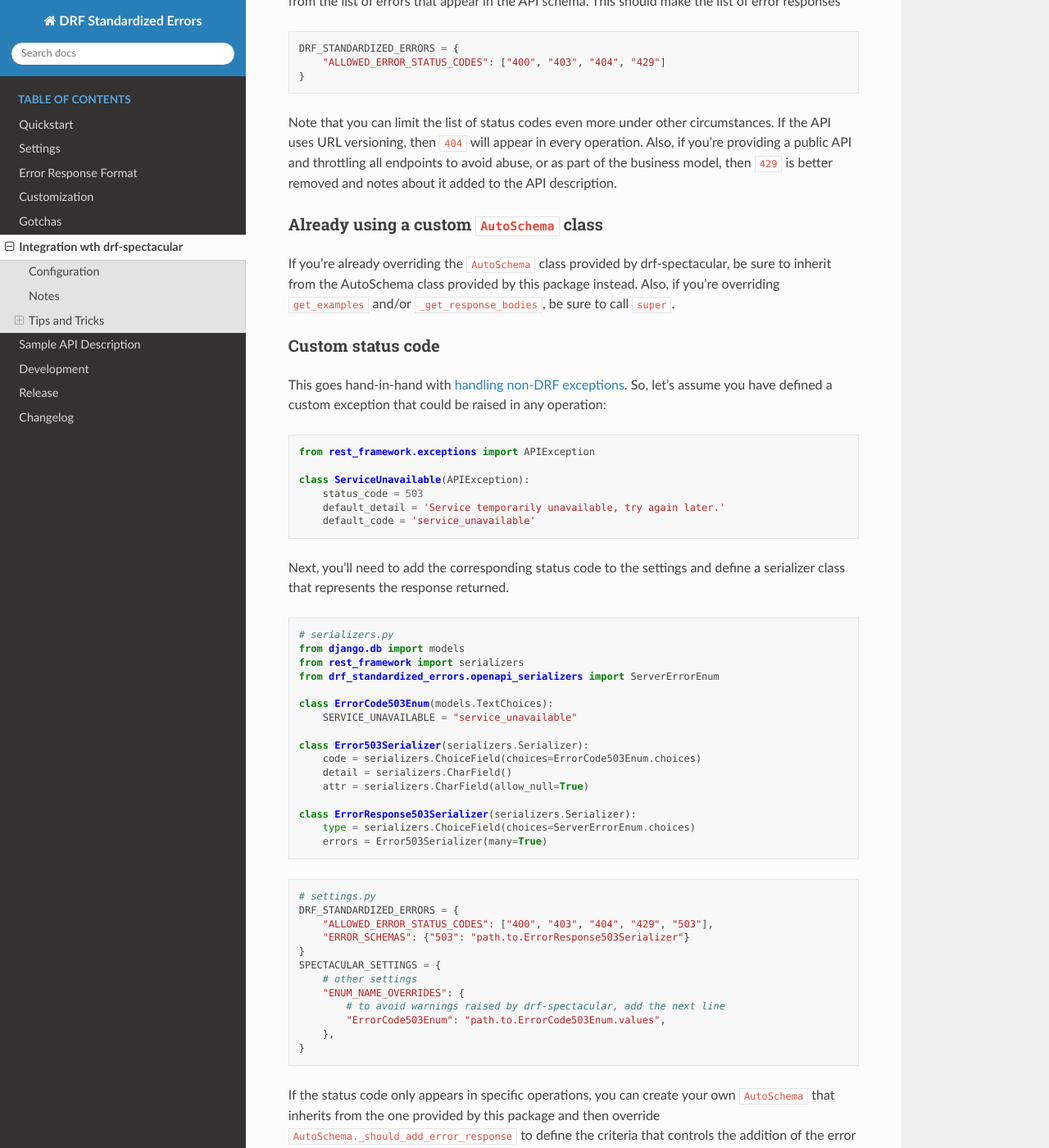
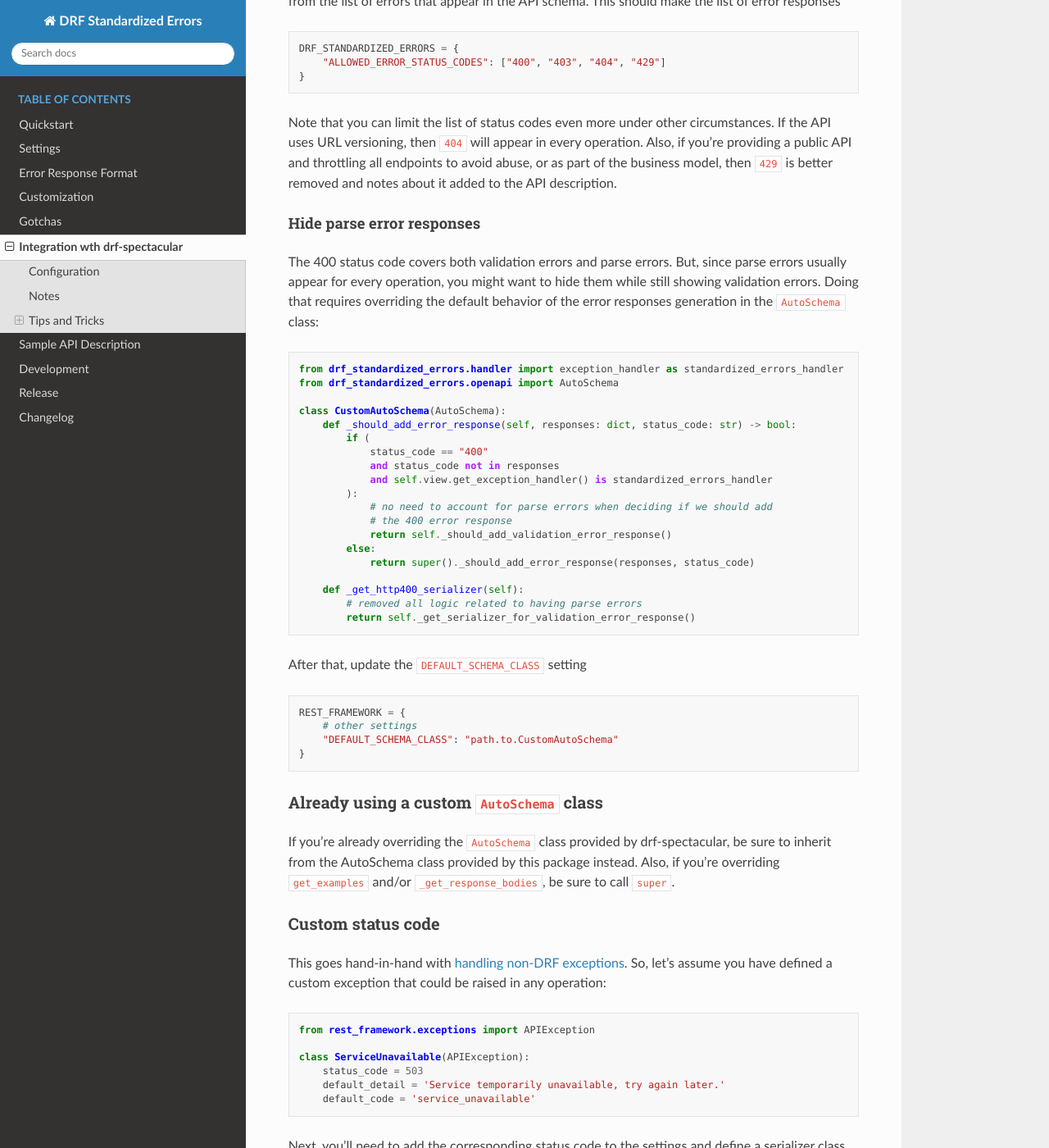
Before and after one commit to ghazi-git/drf-standardized-errors, a Sphinx documentation site: the page built from docs/openapi.md, in a window 1280 px wide and 1400 px high, scrolled down 3375 px. Shown: the whole window at 82% size. Built offline with Sphinx 7.4.7 and the Read the Docs theme 2.0.0, drawn with Linux system fonts in a browser that asks for light colours.

Commit message:
add docs entry on how to hide parse errors while still showing validation errors

````diff
--- a/docs/openapi.md
+++ b/docs/openapi.md
@@ -156,6 +156,42 @@ Note that you can limit the list of status codes even more under other circumsta
 then `404` will appear in every operation. Also, if you're providing a public API and throttling all endpoints to
 avoid abuse, or as part of the business model, then `429` is better removed and notes about it added to the API
 description.
+
+
+#### Hide parse error responses
+
+The 400 status code covers both validation errors and parse errors. But, since parse errors usually appear for
+every operation, you might want to hide them while still showing validation errors. Doing that requires overriding
+the default behavior of the error responses generation in the `AutoSchema` class:
+```python
+from drf_standardized_errors.handler import exception_handler as standardized_errors_handler
+from drf_standardized_errors.openapi import AutoSchema
+
+class CustomAutoSchema(AutoSchema):
+    def _should_add_error_response(self, responses: dict, status_code: str) -> bool:
+        if (
+            status_code == "400"
+            and status_code not in responses
+            and self.view.get_exception_handler() is standardized_errors_handler
+        ):
+            # no need to account for parse errors when deciding if we should add
+            # the 400 error response
+            return self._should_add_validation_error_response()
+        else:
+            return super()._should_add_error_response(responses, status_code)
+
+    def _get_http400_serializer(self):
+        # removed all logic related to having parse errors
+        return self._get_serializer_for_validation_error_response()
+```
+
+After that, update the `DEFAULT_SCHEMA_CLASS` setting
+```python
+REST_FRAMEWORK = {
+    # other settings
+    "DEFAULT_SCHEMA_CLASS": "path.to.CustomAutoSchema"
+}
+```
 
 
 ### Already using a custom `AutoSchema` class
````
